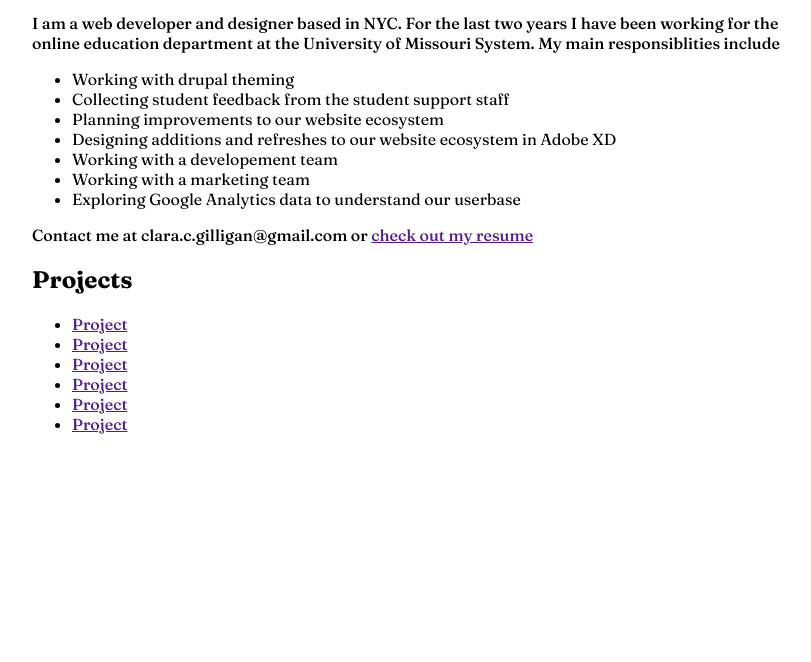
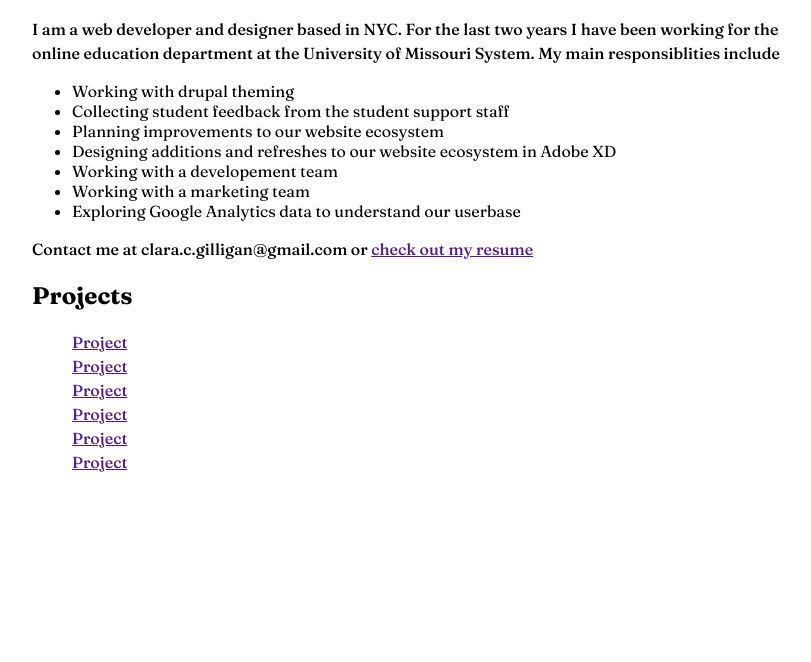
Before and after one commit to claragilligan/porfolio, a plain HTML site: page index.html in a window 1280 px wide. Shown: the part 138-800 px from the top of the page, without its empty margins (218-1029 px from the left). Drawn offline with Linux system fonts and the light colour scheme.

Commit message:
Update index.css

```diff
--- a/index.css
+++ b/index.css
@@ -1,9 +1,13 @@
 @import url('https://fonts.googleapis.com/css2?family=Fraunces:ital,opsz,wght@0,9..144,100..900;1,9..144,100..900&display=swap');
+
+
+html{
+		font-family: "Fraunces", serif;
+}
 
 body {
 	max-width: 780px;
 	margin:  0 auto;
-	font-family: "Fraunces", serif;
 }
 
 h1{
@@ -16,4 +20,14 @@ h1{
 
 p, a {
 	font-weight: 500;
+	line-height: 1.5rem;
 }
+
+.project-link{
+ 	background-color: transparent;
+ 	list-style: none;
+}
+
+.project-link:hover{
+	background-color: #C5E99B;
+}
```
